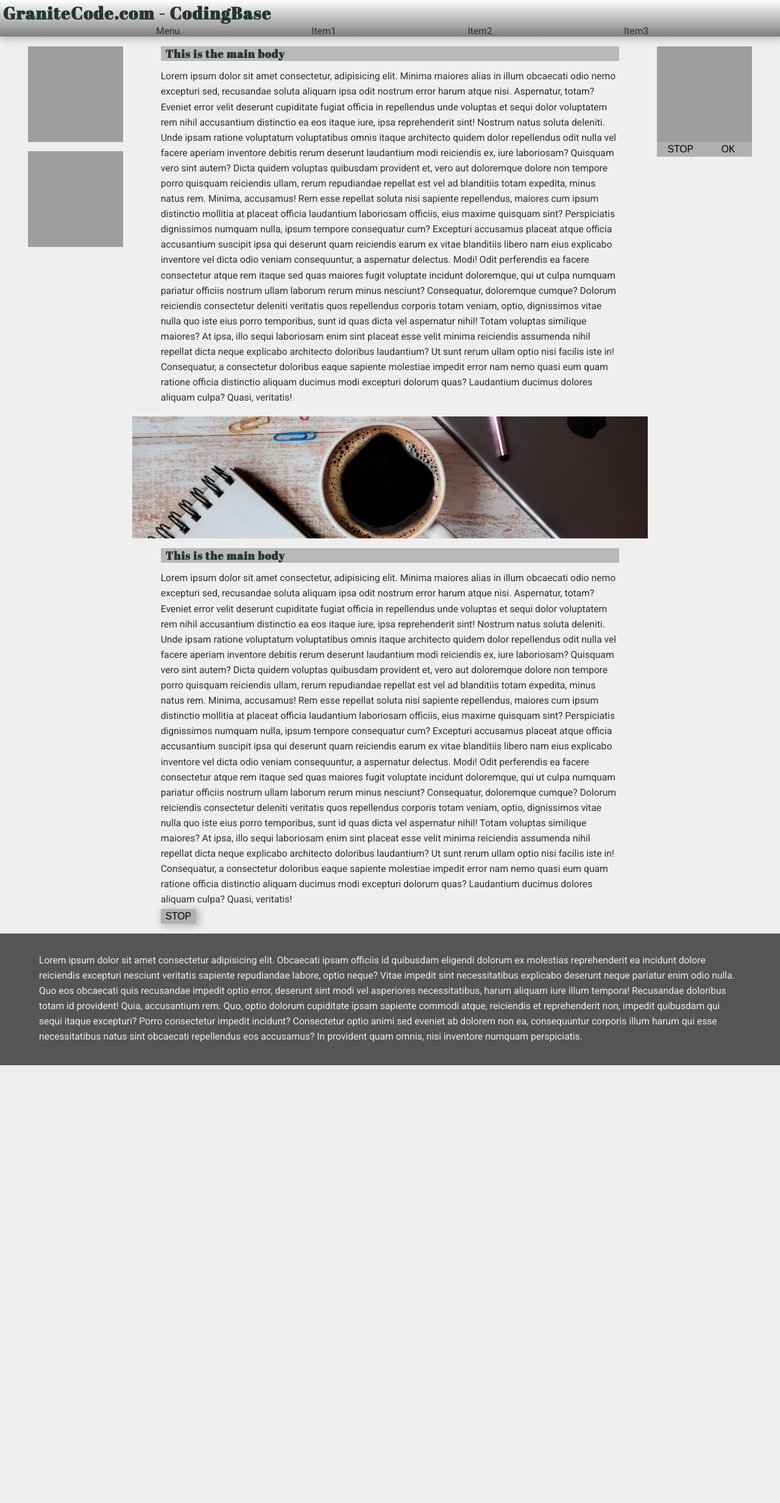
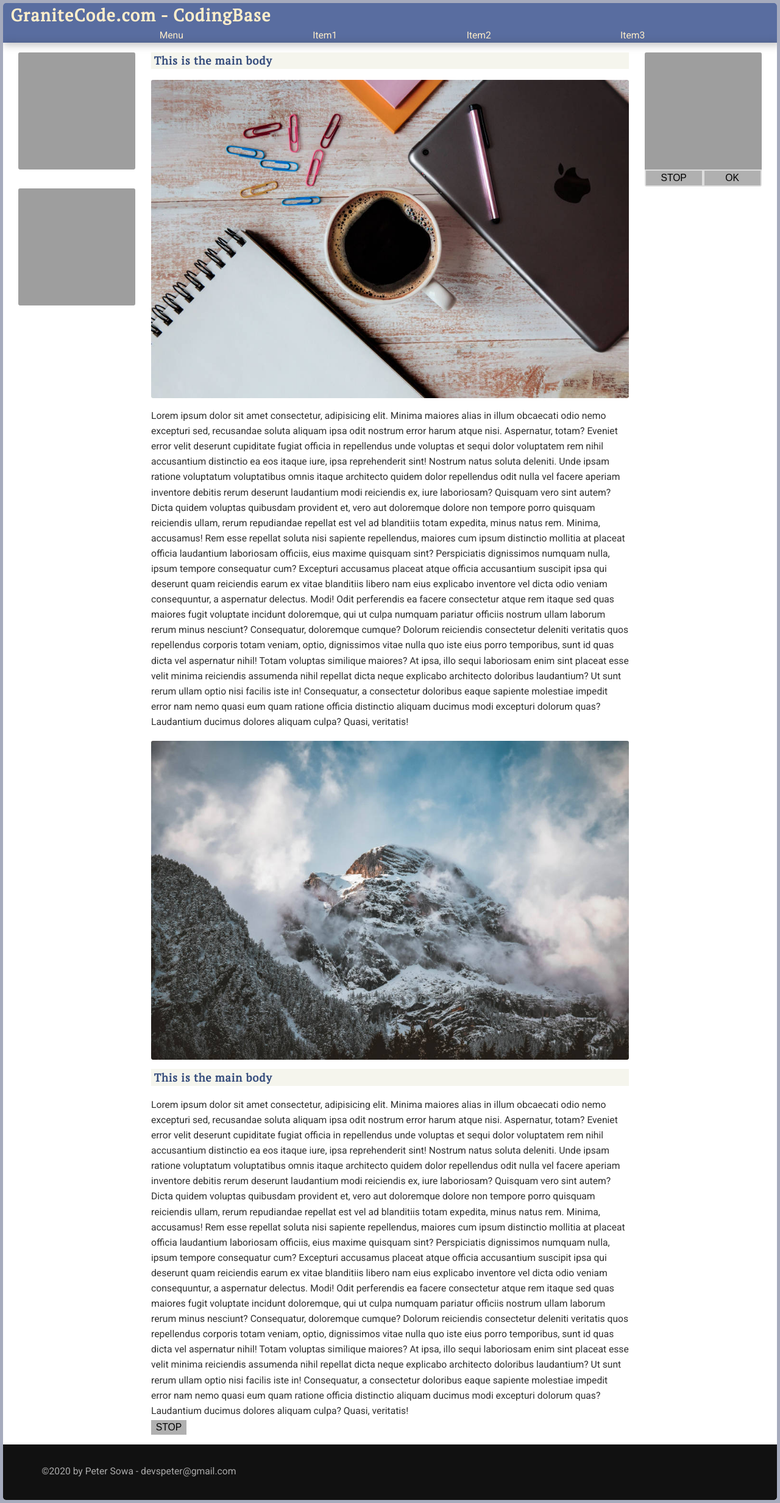
Before and after one commit to petersowa/fastify-starter, a web app: file public/index.html in a window 1280 px wide. Shown: the whole page at 61% size. Before the commit the page ends 1747 px from the top, so only its background shows below. Run offline with its HTML, style and script files only (its server is not run), Linux system fonts and the light colour scheme; grey boxes are pictures that could not be loaded.

Commit message:
update styling, remove shadows, improve colors

```diff
--- a/public/css/main.css
+++ b/public/css/main.css
@@ -1,4 +1,4 @@
-@import url('https://fonts.googleapis.com/css?family=Alegreya+Sans+SC|Merriweather|Noto+Serif|Open+Sans|Roboto|Source+Sans+Pro|Vollkorn|Work+Sans|Abril+Fatface&display=swap');
+@import url('https://fonts.googleapis.com/css?family=Lora|PT+Serif|Slabo+27px|Alegreya+Sans+SC|Merriweather|Noto+Serif|Open+Sans|Roboto|Source+Sans+Pro|Vollkorn|Work+Sans|Abril+Fatface&display=swap');
 
 html {
 	box-sizing: border-box;
@@ -13,14 +13,28 @@ html {
 }
 
 :root {
-	--clr-header: #999999;
-	--clr-header-text: #263632;
-	--clr-header-section: #b9b9b9;
-	--clr-body: #efefef;
+	--clr-header: #596DA0;
+	--clr-header-h2: #867555;
+	--clr-header-text: #FFEECA;
+	--clr-heading:hsla(60, 28%, 82%,.3);
+	--clr-heading-text: #364D7D;
+	--clr-body: #A6ABBD;
 	--clr-body-text: #303030;
+	--clr-content: #ffffff;
+	--clr-footer-section:#111;
+	--clr-footer-text:#aaa;
 	--clr-shadow-button: hsla(0, 0%, 22%, 0.3);
 	--clr-outline-focus: rgba(255, 52, 228, 0.856);
 	--clr-button-default: #b0b0b0;
+	--clr-dark: #263632;
+	--clr-light: #b9b9b9
+	--clr-accent: rgba(255, 52, 228, 0.856);
+	--clr-shadow: hsla(0, 0%, 22%, 0.3);
+	--clr-text-light: #b9b9b9;
+	--clr-white: #fff;
+	--clr-black: #000;
+	--clr-hi-light: rgba(255, 52, 228, 0.856);
+	--clr-action: #56AAFF;
 }
 
 body {
@@ -37,14 +51,23 @@ html {
 h1,
 h2,
 h3 {
-	font-family: 'Abril Fatface', 'Noto Serif', 'Merriweather',
+	font-family: 'PT Serif','Source sans Pro','Merriweather','Abril Fatface', 'Noto Serif',
 		'Alegreya Sans SC', 'Vollkorn', 'Times New Roman', Times, serif;
-	font-weight: bold;
-	/* background-color: var(--clr-header); */
-	color: var(--clr-header-text);
+	font-weight: 600;
 	letter-spacing: 0.05em;
 	/* text-transform: capitalize; */
 	padding: 0.1rem 0.3rem;
+}
+
+.content-head {
+	background-color: var(--clr-heading);
+	color: var(--clr-heading-text);
+	/* border-radius: .2em; */
+	/* box-shadow: 3px 2px 12px 2px var(--clr-shadow-button); */
+	/* box-shadow: 3px 2px 16px 4px var(--clr-shadow-button); */
+	margin-bottom: 1em;
+	/* width: fit-content; */
+
 }
 
 h1 {
@@ -93,10 +116,11 @@ button {
 	padding: 1em 1em;
 }
 
-.header-section {
-	background-color: var(--clr-header-section);
-	margin: 0 0 0.8rem;
-	padding: 0 0.5rem;
+.header {
+	background-color: var(--clr-header);
+	color: var(--clr-header-text);
+	margin: 0;
+	padding: 0 0.5em;
 }
 
 .min-shadow {
@@ -104,19 +128,19 @@ button {
 }
 
 .min-round {
-	border-radius: 2px;
+	border-radius: .2em;
 }
 
 .med-round {
-	border-radius: 5px;
+	border-radius: .3em;
 }
 
 .neg-margin {
 	margin: 1rem -0.5rem -0.5rem;
 }
 
-.bg-header {
-	background: linear-gradient(rgb(255, 255, 255) 0%, rgb(141, 141, 141) 90%);
+.bg-heading{
+	background: linear-gradient(rgb(172, 245, 169) 0%, rgb(168, 198, 255) 90%);
 	background-blend-mode: screen;
 	background-size: cover;
 }
@@ -132,33 +156,36 @@ button {
 	display: flex;
 	flex-direction: row;
 	flex-grow: 1;
+	padding: 1em 0;
 }
 
 .v-flex-container {
 	display: flex;
 	flex-direction: column;
 	min-height: 100vh;
-	outline: 1px solid red;
+	margin: .3em;
+	border-radius: .3em;
+	overflow: hidden;
+	background-color: var(--clr-content);
 }
 
 .main-content {
 	flex-grow: 1;
-	flex-basis: 80%;
-	max-width: 50rem;
+	flex-basis: 60%;
+	max-width: 50em;
 	margin: 0 auto;
-	padding: 1rem 1rem;
 }
 
 .sidebar-left {
 	flex-grow: 1;
-	min-width: 8rem;
-	padding: 1rem 0.2em;
+	min-width: 8em;
+	padding: 0em;
 }
 
 .sidebar-right {
 	flex-grow: 1;
-	min-width: 8rem;
-	padding: 1rem 0.2rem;
+	min-width: 8em;
+	padding: 0em;
 }
 
 .border-small {
@@ -189,10 +216,31 @@ button {
 	margin: 1em -3em;
 }
 
+.cover-container {
+	position: relative;
+	/* width: 100%; */
+	margin: 1em 0;
+	z-index: 1;
+	/* box-shadow: 3px 2px 16px 4px var(--clr-shadow-button); */
+	border-radius: 0.2em;
+
+	overflow: hidden;
+}
+
+.cover-image {
+	display: block;
+	width: 1100px;
+	/* height: 200px; */
+	margin: 0;
+	object-fit: cover;
+	object-position: center;
+	background-repeat: no-repeat;
+}
+
 .footer {
 	padding: 2rem 5%;
-	background-color: #555;
-	color: #eee;
+	background-color:var(--clr-footer-section);
+	color: var(--clr-footer-text);
 }
 
 .nav-menu {
@@ -205,14 +253,15 @@ button {
 	display: flex;
 	flex-direction: column;
 	background: #ddd;
-	width: 100%;
-	max-width: 10rem;
+	width: 15vw;
+	max-width: 80%;
 	margin: auto;
-	margin-bottom: 1em;
+	margin-bottom: 2em;
 	/* box-shadow: 3px 2px 12px 2px var(--clr-shadow-button); */
 	/* border: 1px solid #ddd; */
-	/* border-radius: 3px; */
+	border-radius: 0.2em;
 	padding: 0;
+	overflow: hidden;
 }
 
 .side-card > img {
@@ -220,8 +269,14 @@ button {
 	height: auto;
 }
 
+.nav-menu > li {
+	padding: 0.2em;
+	transition: all 100ms ease-in-out;
+}
+
 .nav-menu > li:hover {
-	outline: 1px solid white;
+	background: rgba(200, 200, 200, 0.4);
+	filter: brightness(1.2);
 }
 
 .flex-row {
@@ -234,6 +289,7 @@ button {
 
 .flex-row button {
 	width: 100%;
+	margin: 2px;
 }
 
 .flex-row button:hover {
--- a/public/index.html
+++ b/public/index.html
@@ -8,7 +8,7 @@
 	</head>
 	<body>
 		<div class="v-flex-container">
-			<header class="bg-header min-shadow">
+			<header class="header min-shadow">
 				<h1>GraniteCode.com - CodingBase</h1>
 				<nav>
 					<ul class="nav-menu">
@@ -29,7 +29,70 @@
 					</div>
 				</aside>
 				<main class="main-content">
-					<h3 class="header-section">
+					<h3 class="content-head">
+						This is the main body
+					</h3>
+					<div class="cover-container">
+						<img
+							class="cover-image"
+							src="images/silver-ipad-545057.m.jpg"
+						/>
+					</div>
+					<p>
+						Lorem ipsum dolor sit amet consectetur, adipisicing
+						elit. Minima maiores alias in illum obcaecati odio nemo
+						excepturi sed, recusandae soluta aliquam ipsa odit
+						nostrum error harum atque nisi. Aspernatur, totam?
+						Eveniet error velit deserunt cupiditate fugiat officia
+						in repellendus unde voluptas et sequi dolor voluptatem
+						rem nihil accusantium distinctio ea eos itaque iure,
+						ipsa reprehenderit sint! Nostrum natus soluta deleniti.
+						Unde ipsam ratione voluptatum voluptatibus omnis itaque
+						architecto quidem dolor repellendus odit nulla vel
+						facere aperiam inventore debitis rerum deserunt
+						laudantium modi reiciendis ex, iure laboriosam? Quisquam
+						vero sint autem? Dicta quidem voluptas quibusdam
+						provident et, vero aut doloremque dolore non tempore
+						porro quisquam reiciendis ullam, rerum repudiandae
+						repellat est vel ad blanditiis totam expedita, minus
+						natus rem. Minima, accusamus! Rem esse repellat soluta
+						nisi sapiente repellendus, maiores cum ipsum distinctio
+						mollitia at placeat officia laudantium laboriosam
+						officiis, eius maxime quisquam sint? Perspiciatis
+						dignissimos numquam nulla, ipsum tempore consequatur
+						cum? Excepturi accusamus placeat atque officia
+						accusantium suscipit ipsa qui deserunt quam reiciendis
+						earum ex vitae blanditiis libero nam eius explicabo
+						inventore vel dicta odio veniam consequuntur, a
+						aspernatur delectus. Modi! Odit perferendis ea facere
+						consectetur atque rem itaque sed quas maiores fugit
+						voluptate incidunt doloremque, qui ut culpa numquam
+						pariatur officiis nostrum ullam laborum rerum minus
+						nesciunt? Consequatur, doloremque cumque? Dolorum
+						reiciendis consectetur deleniti veritatis quos
+						repellendus corporis totam veniam, optio, dignissimos
+						vitae nulla quo iste eius porro temporibus, sunt id quas
+						dicta vel aspernatur nihil! Totam voluptas similique
+						maiores? At ipsa, illo sequi laboriosam enim sint
+						placeat esse velit minima reiciendis assumenda nihil
+						repellat dicta neque explicabo architecto doloribus
+						laudantium? Ut sunt rerum ullam optio nisi facilis iste
+						in! Consequatur, a consectetur doloribus eaque sapiente
+						molestiae impedit error nam nemo quasi eum quam ratione
+						officia distinctio aliquam ducimus modi excepturi
+						dolorum quas? Laudantium ducimus dolores aliquam culpa?
+						Quasi, veritatis!
+					</p>
+					<!-- <div class="margin-auto">
+						<div class="block "></div>
+					</div> -->
+					<div class="cover-container">
+						<img
+							class="cover-image"
+							src="images/snow-covered-mountain-peak-1130847.jpg"
+						/>
+					</div>
+					<h3 class="content-head">
 						This is the main body
 					</h3>
 					<p>
@@ -77,58 +140,7 @@
 						dolorum quas? Laudantium ducimus dolores aliquam culpa?
 						Quasi, veritatis!
 					</p>
-					<div class="margin-auto">
-						<div class="block "></div>
-					</div>
-					<h3 class="header-section">
-						This is the main body
-					</h3>
-					<p>
-						Lorem ipsum dolor sit amet consectetur, adipisicing
-						elit. Minima maiores alias in illum obcaecati odio nemo
-						excepturi sed, recusandae soluta aliquam ipsa odit
-						nostrum error harum atque nisi. Aspernatur, totam?
-						Eveniet error velit deserunt cupiditate fugiat officia
-						in repellendus unde voluptas et sequi dolor voluptatem
-						rem nihil accusantium distinctio ea eos itaque iure,
-						ipsa reprehenderit sint! Nostrum natus soluta deleniti.
-						Unde ipsam ratione voluptatum voluptatibus omnis itaque
-						architecto quidem dolor repellendus odit nulla vel
-						facere aperiam inventore debitis rerum deserunt
-						laudantium modi reiciendis ex, iure laboriosam? Quisquam
-						vero sint autem? Dicta quidem voluptas quibusdam
-						provident et, vero aut doloremque dolore non tempore
-						porro quisquam reiciendis ullam, rerum repudiandae
-						repellat est vel ad blanditiis totam expedita, minus
-						natus rem. Minima, accusamus! Rem esse repellat soluta
-						nisi sapiente repellendus, maiores cum ipsum distinctio
-						mollitia at placeat officia laudantium laboriosam
-						officiis, eius maxime quisquam sint? Perspiciatis
-						dignissimos numquam nulla, ipsum tempore consequatur
-						cum? Excepturi accusamus placeat atque officia
-						accusantium suscipit ipsa qui deserunt quam reiciendis
-						earum ex vitae blanditiis libero nam eius explicabo
-						inventore vel dicta odio veniam consequuntur, a
-						aspernatur delectus. Modi! Odit perferendis ea facere
-						consectetur atque rem itaque sed quas maiores fugit
-						voluptate incidunt doloremque, qui ut culpa numquam
-						pariatur officiis nostrum ullam laborum rerum minus
-						nesciunt? Consequatur, doloremque cumque? Dolorum
-						reiciendis consectetur deleniti veritatis quos
-						repellendus corporis totam veniam, optio, dignissimos
-						vitae nulla quo iste eius porro temporibus, sunt id quas
-						dicta vel aspernatur nihil! Totam voluptas similique
-						maiores? At ipsa, illo sequi laboriosam enim sint
-						placeat esse velit minima reiciendis assumenda nihil
-						repellat dicta neque explicabo architecto doloribus
-						laudantium? Ut sunt rerum ullam optio nisi facilis iste
-						in! Consequatur, a consectetur doloribus eaque sapiente
-						molestiae impedit error nam nemo quasi eum quam ratione
-						officia distinctio aliquam ducimus modi excepturi
-						dolorum quas? Laudantium ducimus dolores aliquam culpa?
-						Quasi, veritatis!
-					</p>
-					<button class="min-round min-shadow">stop</button>
+					<button class="">stop</button>
 				</main>
 				<aside class="sidebar-right">
 					<div class="side-card">
@@ -142,23 +154,7 @@
 			</div>
 			<footer class="footer">
 				<p>
-					Lorem ipsum dolor sit amet consectetur adipisicing elit.
-					Obcaecati ipsam officiis id quibusdam eligendi dolorum ex
-					molestias reprehenderit ea incidunt dolore reiciendis
-					excepturi nesciunt veritatis sapiente repudiandae labore,
-					optio neque? Vitae impedit sint necessitatibus explicabo
-					deserunt neque pariatur enim odio nulla. Quo eos obcaecati
-					quis recusandae impedit optio error, deserunt sint modi vel
-					asperiores necessitatibus, harum aliquam iure illum tempora!
-					Recusandae doloribus totam id provident! Quia, accusantium
-					rem. Quo, optio dolorum cupiditate ipsam sapiente commodi
-					atque, reiciendis et reprehenderit non, impedit quibusdam
-					qui sequi itaque excepturi? Porro consectetur impedit
-					incidunt? Consectetur optio animi sed eveniet ab dolorem non
-					ea, consequuntur corporis illum harum qui esse
-					necessitatibus natus sint obcaecati repellendus eos
-					accusamus? In provident quam omnis, nisi inventore numquam
-					perspiciatis.
+					©2020 by Peter Sowa - devspeter@gmail.com
 				</p>
 			</footer>
 		</div>
```
Also changed, not shown: public/images/silver-ipad-545057.m.jpg (added), public/images/snow-covered-mountain-peak-1130847.jpg (added), public/images/snow-covered-mountain-peak-1130847.png (added).
